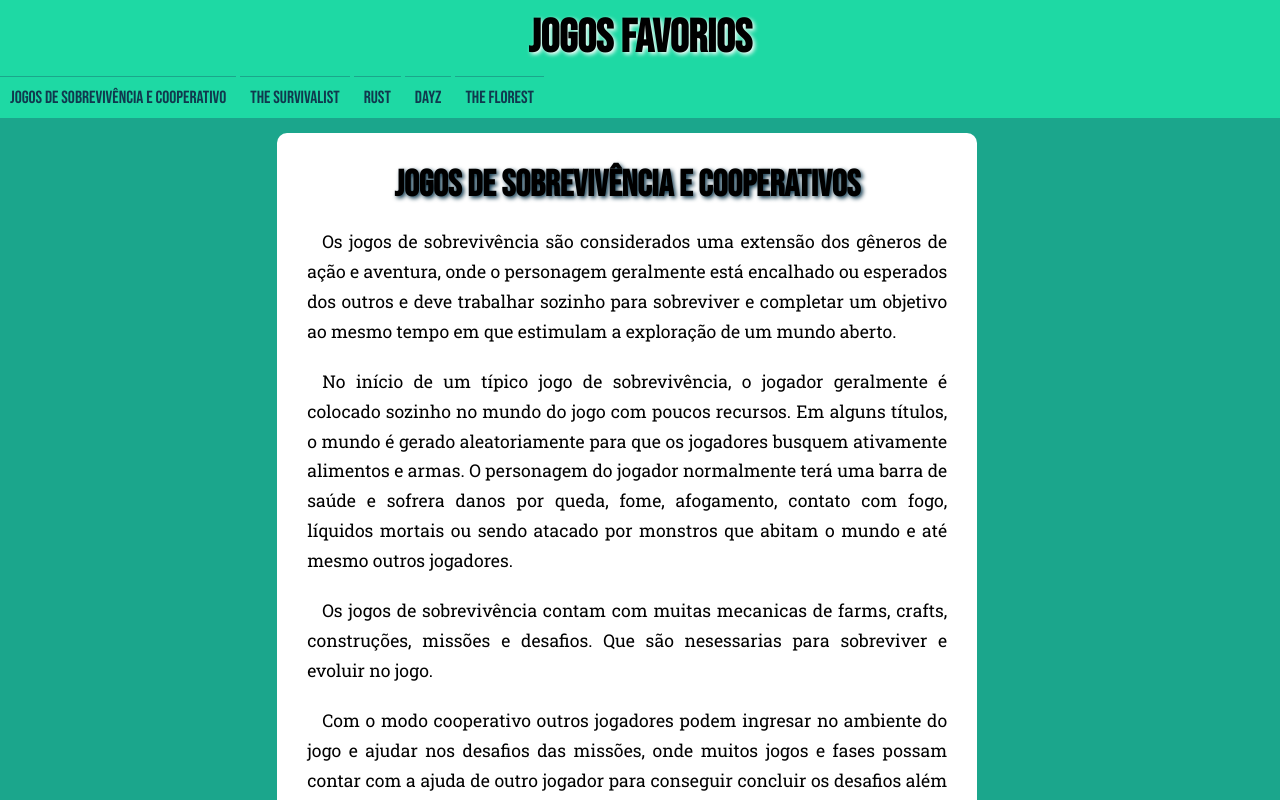
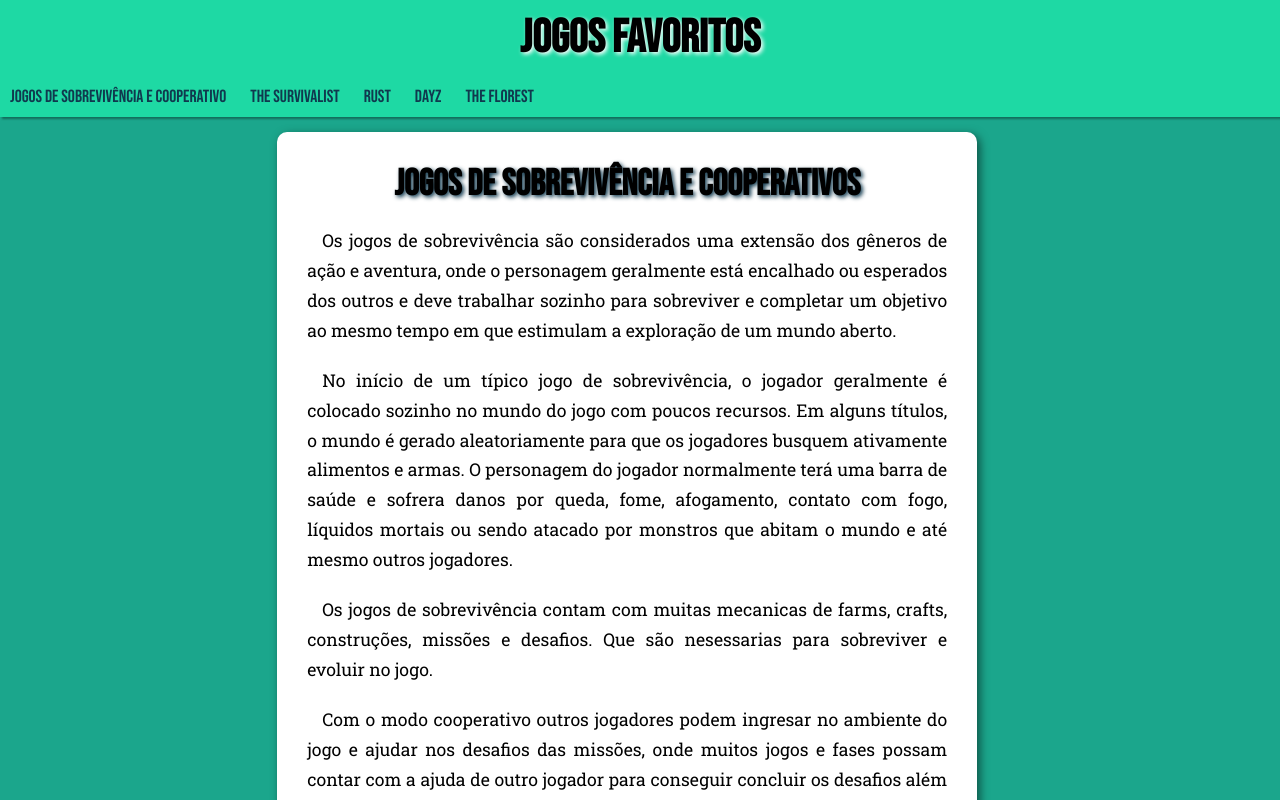
Before and after one commit to AlessandraRomualdo/pagina-jogos, a plain HTML site: page index.html in a window 1280 px wide. Shown: the top 800 px of the page. Drawn offline with Linux system fonts and the light colour scheme.

Commit message:
box-shadow adicionado

```diff
--- a/estilo/media-query.css
+++ b/estilo/media-query.css
@@ -25,7 +25,9 @@
         display: block ;
     }
     ul > li{
-        display: inline-block
+        display: inline-block;
+        border: none;
+
     }
     article{
         width: 700px;
--- a/estilo/style.css
+++ b/estilo/style.css
@@ -32,6 +32,7 @@ h1{
 }
 menu{
     display: none;
+    box-shadow: 2px 2px 2px rgba(0, 0, 0, 0.355);
 }
 i#burguer{
    display: block;
@@ -73,6 +74,7 @@ article{
     padding: 20px;
     border-radius: 10px;
     text-align: justify;
+    box-shadow: 3px 3px 10px rgba(0, 0, 0, 0.518);
 }
 h2{
     font-family: var(--font-titulo);
@@ -118,6 +120,7 @@ footer{
     background-color: var(--cor4);
     text-align: center;
     padding: 10px;
+    box-shadow: 2px 2px 2px rgba(0, 0, 0, 0.355) inset;
 }
 footer p{
     font-family: var(--font-titulo);
--- a/index.html
+++ b/index.html
@@ -12,7 +12,7 @@
 </head>
 <body onresize="mudouTamanho()">
     <header>
-        <h1>Jogos Favorios</h1>
+        <h1>Jogos Favoritos</h1>
         <i  id="burguer" onclick="clickMenu()" class="material-icons">menu</i>
         <menu id="menu">
             <ul class="abas">
```
